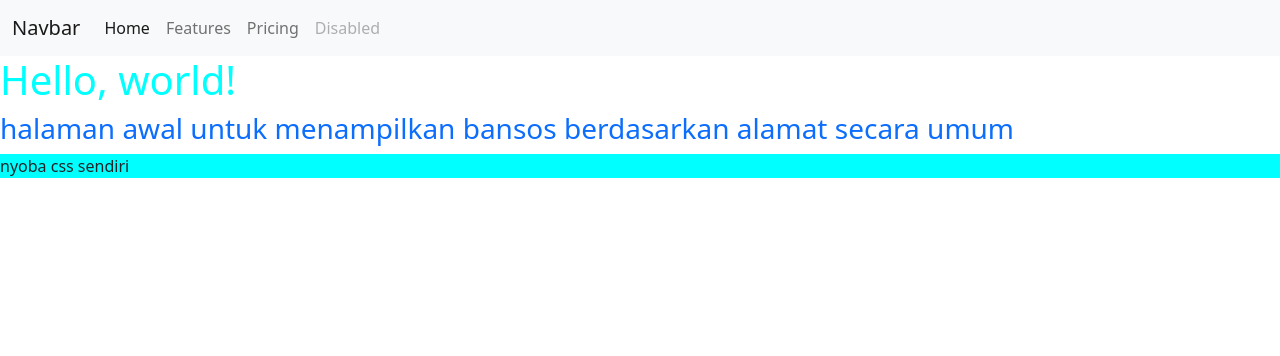
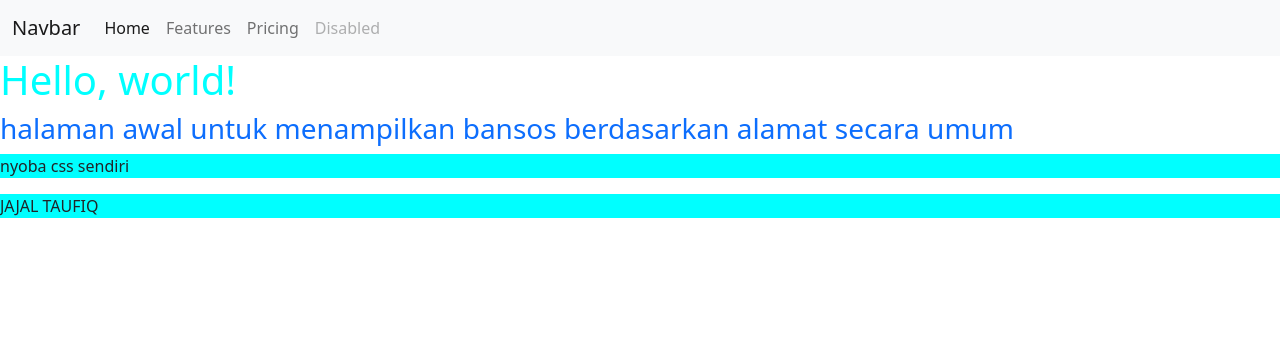
Before and after one commit to Rizka-syaukany/sistem-informasi-data-personal-berbasis-web-dengan-pencarian-berdasarkan-NIK, a PHP site: page / in a window 1280 px wide. Shown: the top 356 px of the page. Run offline with PHP 8.4, Linux system fonts and the light colour scheme.

Commit message:
coba taufiq

```diff
--- a/index.php
+++ b/index.php
@@ -47,6 +47,7 @@
     <h1 style="color: cyan;">Hello, world!</h1>
     <h3 class="text-primary">halaman awal untuk menampilkan bansos berdasarkan alamat secara umum</h3>
     <p>nyoba css sendiri</p>
+    <p>JAJAL TAUFIQ</p>
 
     <!-- Optional JavaScript; choose one of the two! -->
 
```
